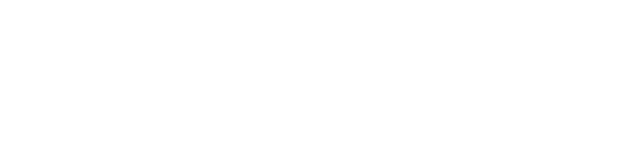
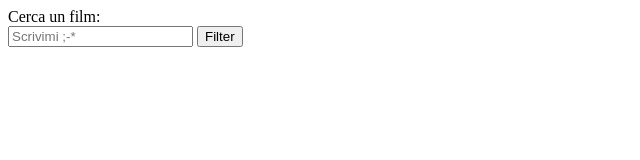
Before and after one commit to SimoneSaramondi/vue-boolflix, a plain HTML site: page index.html in a window 1280 px wide. Shown: the whole page, without its empty margins (0-640 px from the left). Drawn offline with nearby package versions, Linux system fonts and the light colour scheme.

Commit message:
Milestone 1

```diff
--- a/index.html
+++ b/index.html
@@ -4,9 +4,40 @@
     <meta charset="UTF-8">
     <meta http-equiv="X-UA-Compatible" content="IE=edge">
     <meta name="viewport" content="width=device-width, initial-scale=1.0">
-    <title>Document</title>
+    <title>Boolflix</title>
+
+    <script src="https://cdn.jsdelivr.net/npm/axios/dist/axios.min.js"></script>
+    <script src="//cdnjs.cloudflare.com/ajax/libs/moment.js/2.7.0/moment.min.js" type="text/javascript"></script>
+    <link rel="stylesheet" href="https://cdnjs.cloudflare.com/ajax/libs/font-awesome/5.15.3/css/all.min.css" />
+    <script src="https://cdn.jsdelivr.net/npm/vue@2.6.12/dist/vue.js"></script>
+
 </head>
 <body>
+    <div id="app">
+        <div class="container">
+            <div class="title">
+              Cerca un film:
+            </div>
 
+            <div class="searchContainer">
+              <input class="searchBar" type="text" name="" value="" v-model="thisSearch" placeholder="Scrivimi ;-*" @keyup.enter="searchFunction">
+              <button type="button" name="button" @click="searchFunction">Filter</button>
+            </div>
+
+            <ul v-for="movie in arrayMovies" class="red">
+              <li class="blue">
+                <div class="title green">TITLE: {{ movie.title }} </div>
+                <div class="original_title yellow">ORIGINAL TITLE: {{ movie.original_title }} </div>
+                <div class="original_language pink">LEANGUAGE: {{ movie.original_language }} </div>
+                <div class="vote_average orange">VOTE: {{ movie.vote_average }} </div>
+              </li>
+            </ul>
+          </div>
+
+        </div>
+    </div>
+
+
+    <script src="script.js"></script>
 </body>
 </html>
--- /dev/null
+++ b/script.js
@@ -0,0 +1,30 @@
+var app = new Vue ({
+    el: '#app',
+    data: {
+      arrayMovies: [],
+      thisSearch: ''
+    },
+
+    methods: {
+      searchFunction: function() {
+
+        axios
+        .get('https://api.themoviedb.org/3/search/movie',
+          { params:
+            {
+              api_key: '2cd3ef7f0cd27a179b24f4410ce0e944',
+              query: this.thisSearch
+            }
+          }
+        )
+
+        .then(risposta => {
+          this.arrayMovies = risposta.data.results;
+
+          this.thisSearch = '';
+        });
+      },
+
+    },
+
+  })
--- /dev/null
+++ b/style.css
@@ -0,0 +1,68 @@
+* {
+  margin: 0;
+  padding: 0;
+  box-sizing: border-box;
+  font-family: 'Signika', sans-serif;
+  font-size: 13px;
+}
+
+#app {
+  height: 100vh;
+  width: 100vw;
+  display: flex;
+  justify-content: center;
+  align-items: center;
+  flex-direction: column;
+  background-color: gold;
+}
+
+.container {
+  background-color: purple;
+  width: 90%;
+  height: 90%;
+  display: flex;
+  justify-content: flex-start;
+  align-items: center;
+  flex-direction: column;
+  overflow: auto;
+
+}
+
+.title {
+  font-size: 30px;
+  margin: 30px;
+}
+
+.searchContainer {
+  margin-bottom: 30px;
+}
+
+ul {
+  list-style: none;
+
+}
+
+li {
+  border: 1px solid black;
+  margin: 5px;
+  padding: 5px;
+}
+
+.red {
+  background-color: red;
+}
+.blue {
+  background-color: blue;
+}
+.green {
+  background-color: green;
+}
+.yellow {
+  background-color: yellow;
+}
+.pink {
+  background-color: pink;
+}
+.orange {
+  background-color: orange;
+}
```
